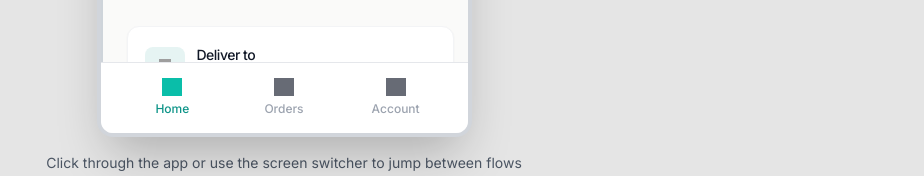
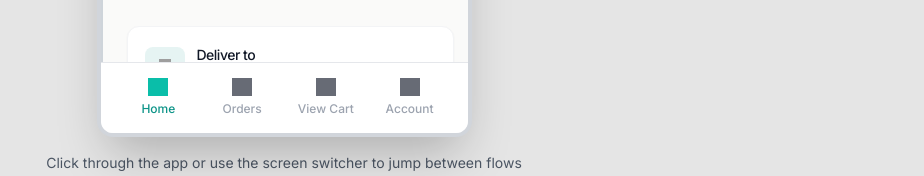
Before and after one commit to InkaFilipinka/siargao-food-delivery, a Next.js app: page /mobile-preview in a window 1280 px wide. Shown: the part 615-791 px from the top of the page, without its empty margins (356-1280 px from the left). Built offline with nearby package versions, Linux system fonts and the light colour scheme; grey boxes are pictures that could not be loaded.

Commit message:
Add View Cart to bottom nav

```diff
--- a/src/components/mobile-bottom-nav.tsx
+++ b/src/components/mobile-bottom-nav.tsx
@@ -5,6 +5,7 @@ import React from "react";
 const NAV_ITEMS = [
   { id: "home", label: "Home", icon: "https://storage.googleapis.com/storage.magicpath.ai/user/375282309693321216/figma-assets/14649436-96e8-4ea7-865a-834a1f5b7f8b.svg" },
   { id: "orders", label: "Orders", icon: "https://storage.googleapis.com/storage.magicpath.ai/user/375282309693321216/figma-assets/80069351-0f00-442f-acab-1699edd85cf5.svg" },
+  { id: "cart", label: "View Cart", icon: "https://storage.googleapis.com/storage.magicpath.ai/user/375282309693321216/figma-assets/166c1b62-1a3e-4bcb-9c66-ea53dead3040.svg" },
   { id: "account", label: "Account", icon: "https://storage.googleapis.com/storage.magicpath.ai/user/375282309693321216/figma-assets/7f941418-5915-40c6-8e55-62d6db52b58a.svg" },
 ] as const;
 
@@ -16,8 +17,9 @@ interface MobileBottomNavProps {
 export function MobileBottomNav({ currentScreen, onNavigate }: MobileBottomNavProps) {
   const isActive = (id: string) => {
     const map: Record<string, string[]> = {
-      home: ["landing", "home", "restaurant", "cart", "checkout", "item-detail"],
+      home: ["landing", "home", "restaurant", "checkout", "item-detail"],
       orders: ["orders", "track", "order-detail"],
+      cart: ["cart"],
       account: ["account", "location-picker", "forgot-password", "sign-up", "support", "notifications", "edit-address", "edit-phone"],
     };
     return map[id as keyof typeof map]?.includes(currentScreen) ?? false;
@@ -54,7 +56,7 @@ export function MobileBottomNav({ currentScreen, onNavigate }: MobileBottomNavPr
               backgroundColor: "transparent",
               cursor: "pointer",
               padding: "8px 0",
-              width: "72px",
+              width: "64px",
             }}
           >
             <img
```
